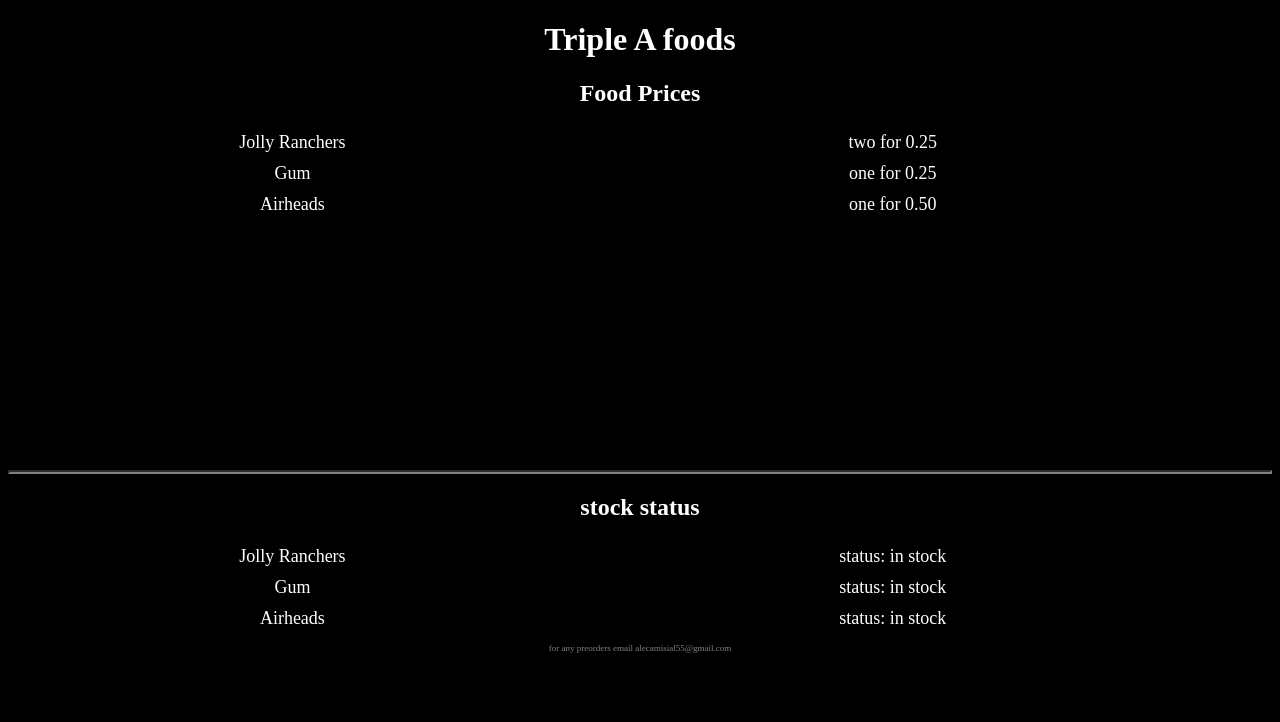
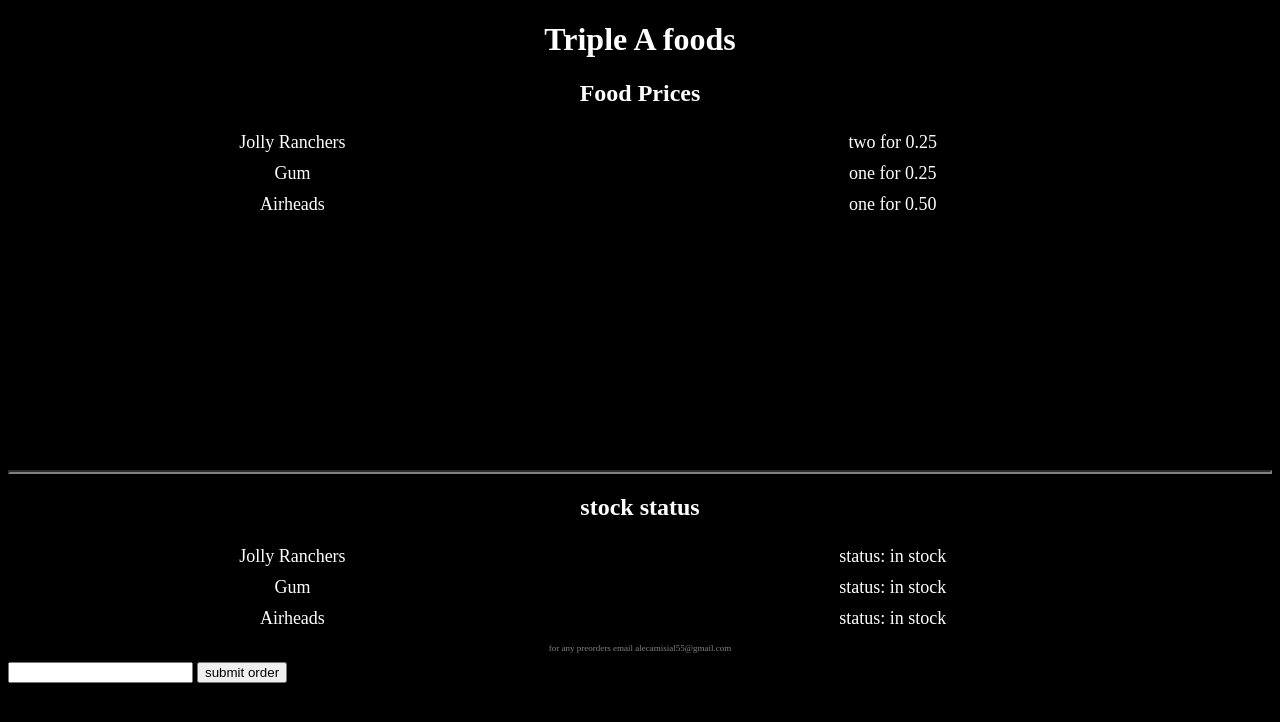
Before and after one commit to akecpookie/TAF, a plain HTML site: page index.html in a window 1280 px wide. Drawn offline with Linux system fonts and the light colour scheme.

Commit message:
Update index.html

```diff
--- a/index.html
+++ b/index.html
@@ -47,5 +47,9 @@
 
           <p class="preorders">for any preorders email alecamisial55@gmail.com</p>
       </footer>
+    <form action="">
+        <input type="text">
+        <button type="submit">submit order</button>
+    </form>
 </body>
 </html>
```
